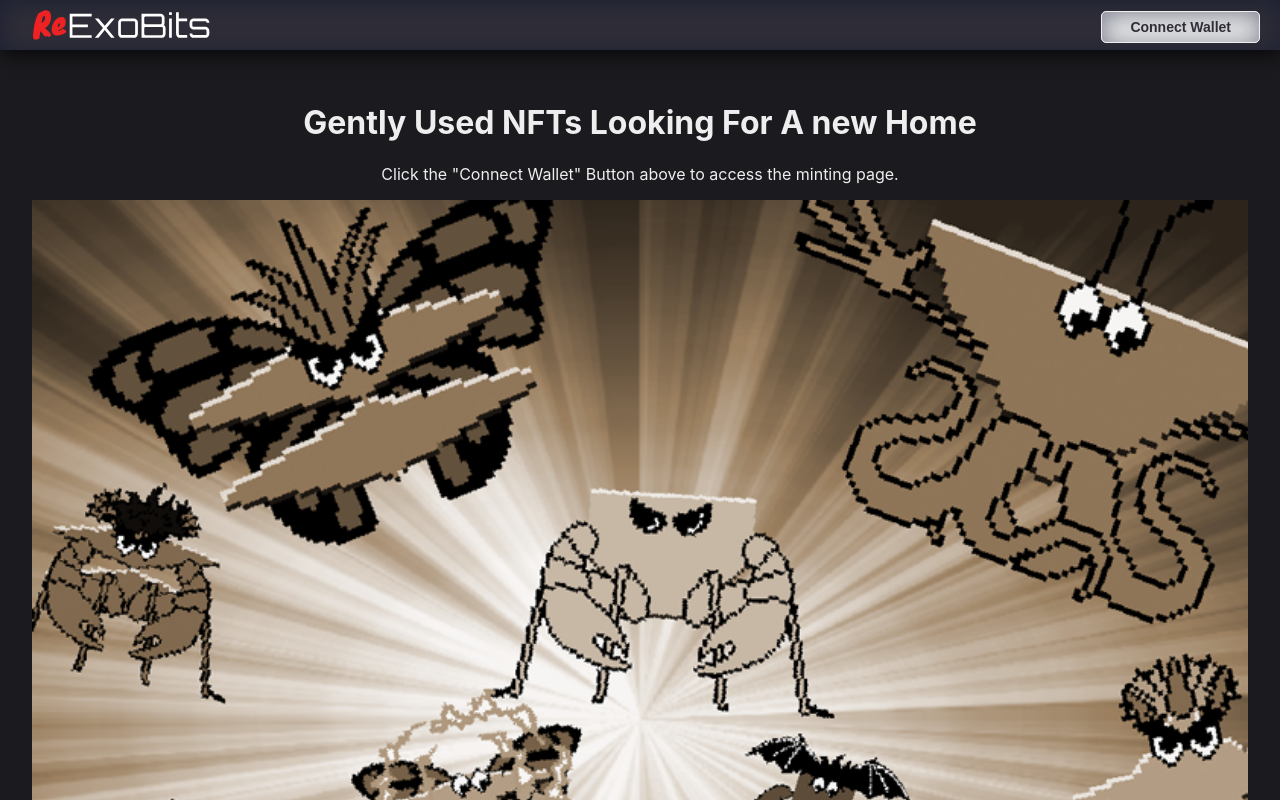
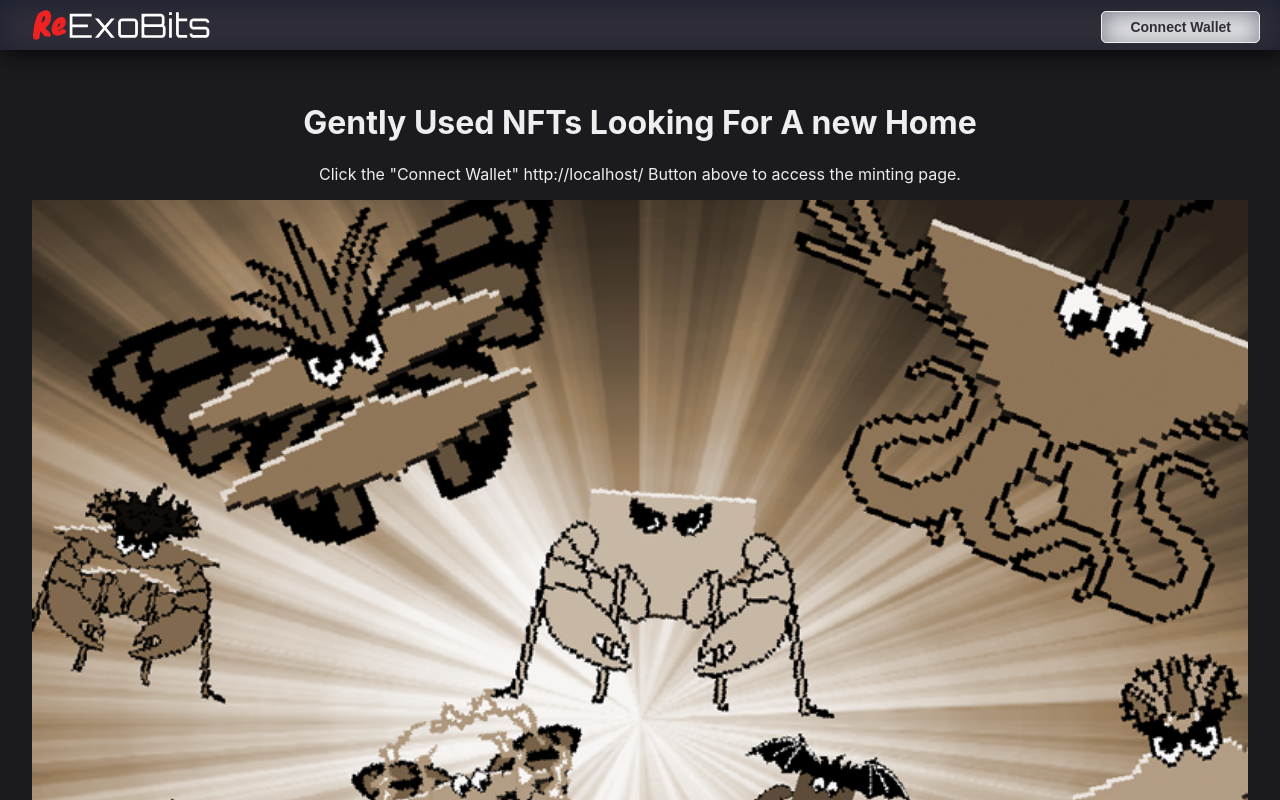
Before and after one commit to Chris156728/GMV1, a React (Create React App) app: page / in a window 1280 px wide. Shown: the top 800 px of the page. Built offline with nearby package versions, Linux system fonts and the light colour scheme.

Commit message:
Update Home.jsx

```diff
--- a/src/pages/Home.jsx
+++ b/src/pages/Home.jsx
@@ -1,10 +1,11 @@
 import React from "react";
 
 export default function Home() {
+	const curr=window.location.href;
 	return (
 		<div className="page home">
 			<h1>Gently Used NFTs Looking For A new Home</h1>
-			<p>Click the "Connect Wallet" Button above to access the minting page.</p>
+			<p>Click the "Connect Wallet" {curr} Button above to access the minting page.</p>
 			<img src="hero.png" alt="Hero" width="100%" />
 		</div>
 	);
```
